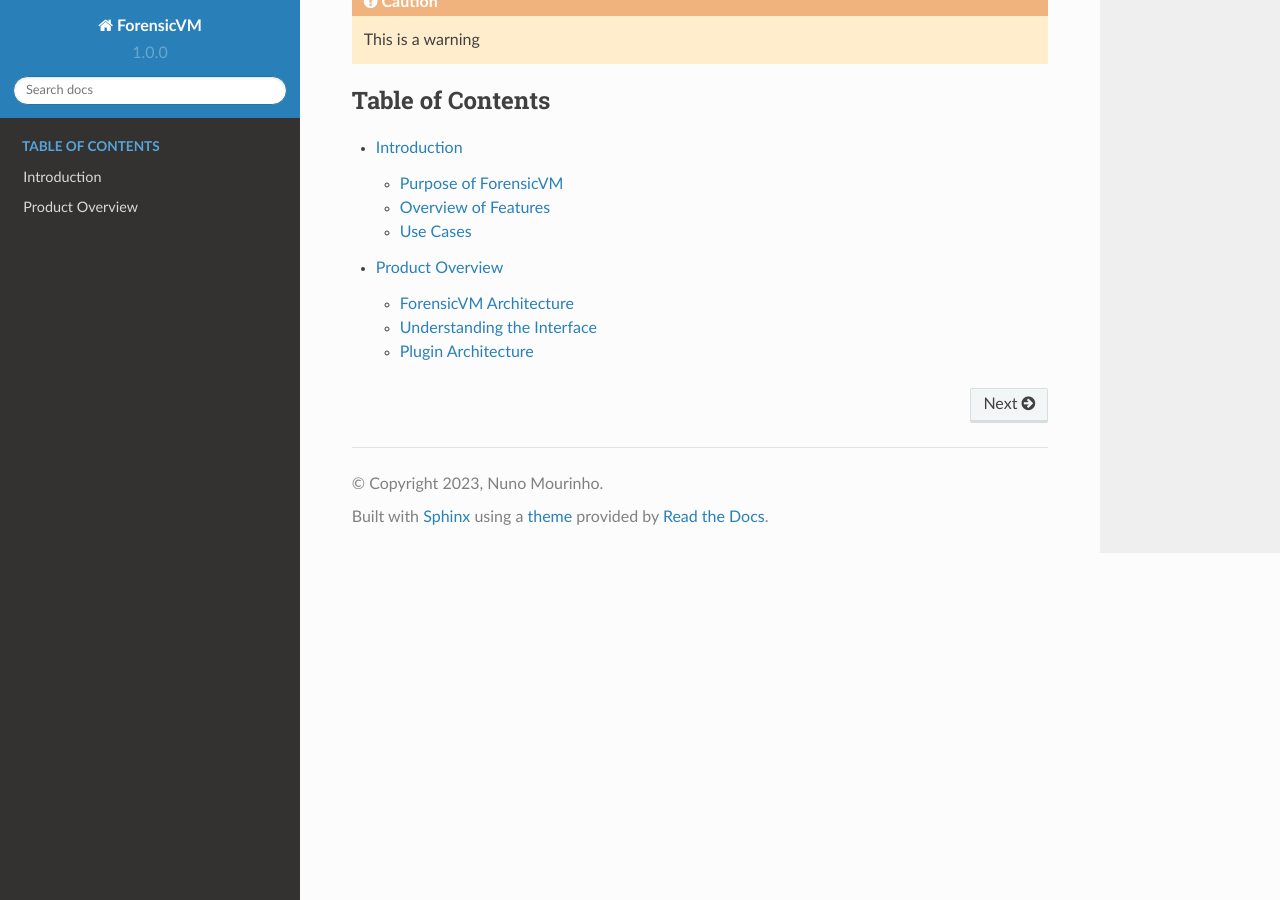
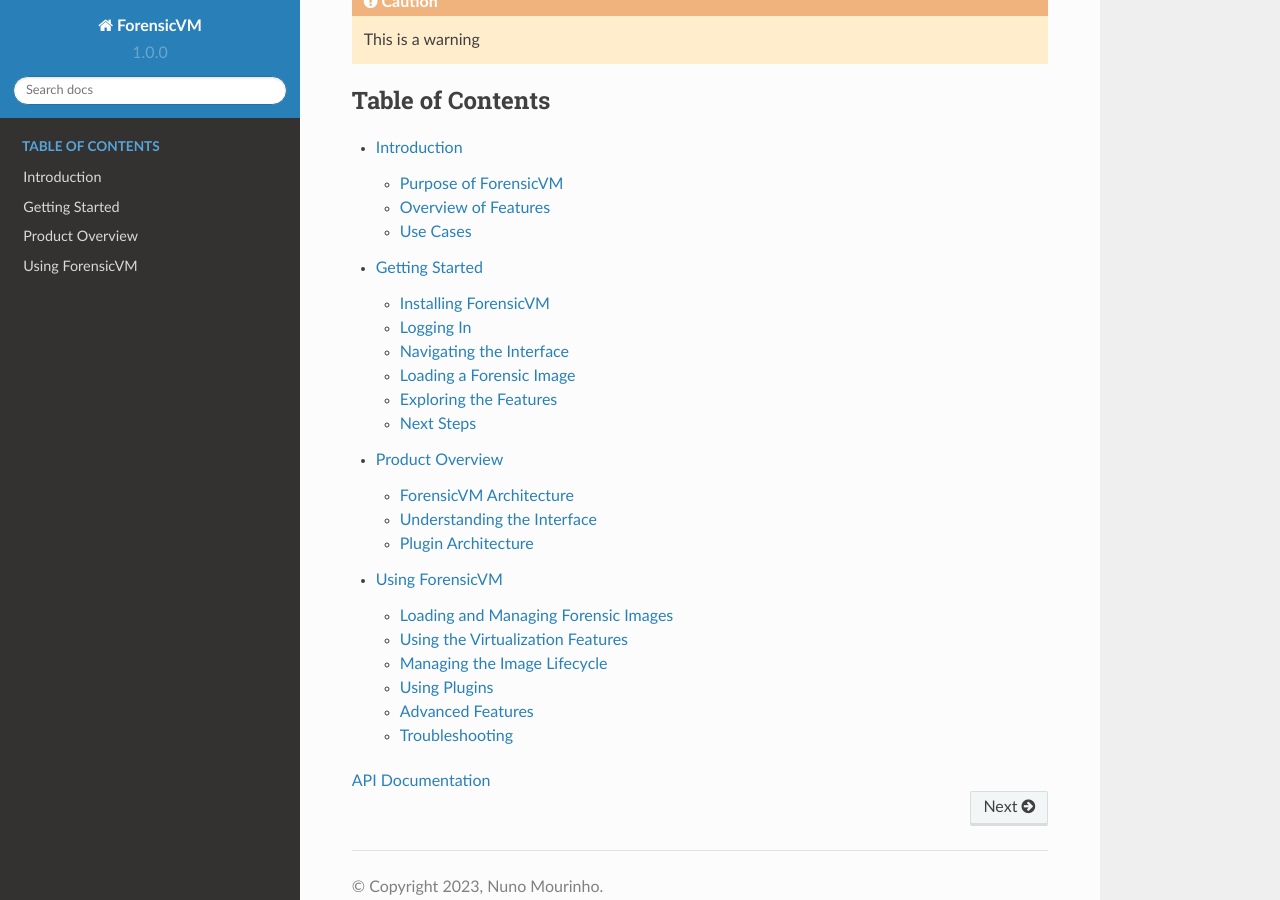
Before and after one commit to nunomourinho/ForensicVMServerAndClientDocs, a Sphinx documentation site: the page built from docs/index.rst, in a window 1280 px wide and 900 px high, scrolled down 1800 px. Built offline with Sphinx 7.4.7 and the Read the Docs theme 2.0.0, drawn with Linux system fonts in a browser that asks for light colours.

Commit message:
Update docs

```diff
--- /dev/null
+++ b/docs/getting_started.rst
@@ -0,0 +1,37 @@
+=====================
+Getting Started
+=====================
+
+This section provides an overview of the initial steps to start using ForensicVM.
+
+Installing ForensicVM
+=========================
+
+Before you can use ForensicVM, you must first install the software on your system. To do this, follow the steps outlined in the :ref:`installation-guide`.
+
+Logging In
+=============
+
+After installing ForensicVM, you can access its interface by logging in. Use the credentials that you set during the installation process.
+
+Navigating the Interface
+============================
+
+Once logged in, you will see the main interface of ForensicVM. This is where you can manage forensic images, view system information, and access various features and tools.
+
+Loading a Forensic Image
+============================
+
+To load a forensic image into ForensicVM, navigate to the "Load Image" option in the menu, then follow the prompts to select and load your forensic image.
+
+Exploring the Features
+=========================
+
+ForensicVM has a variety of features designed to help with forensic analysis. These include virtualization of forensic images, managing the lifecycle of images, and a plugin architecture that allows for the addition of new features and tools. You can access these features through the main interface.
+
+Next Steps
+============
+
+After familiarizing yourself with ForensicVM, you may want to explore more advanced topics such as managing and developing plugins, advanced analysis techniques, or optimizing your ForensicVM setup. Refer to the respective sections in this documentation for more information.
+
+.. _installation-guide:
--- a/docs/index.rst
+++ b/docs/index.rst
@@ -42,4 +42,12 @@
    :caption: Table of Contents
 
    Introduction <introduction>
+   Getting Started <getting_started>
    Product Overview <product_overview/product_overview>
+   Using ForensicVM <using_forensicvm>
+
+.. raw:: html
+
+   <li>
+      <a href="html/index.html">API Documentation</a>
+   </li>
--- /dev/null
+++ b/docs/using_forensicvm.rst
@@ -0,0 +1,47 @@
+=====================
+Using ForensicVM
+=====================
+
+This section provides a detailed guide on how to use ForensicVM in your forensic analysis.
+
+Loading and Managing Forensic Images
+======================================
+
+ForensicVM provides an intuitive interface for loading and managing forensic images. To load an image...
+
+(Here you provide step-by-step instructions on how to load a forensic image.)
+
+Using the Virtualization Features
+===================================
+
+ForensicVM allows you to virtualize forensic images, making it easier to analyze them...
+
+(Here you explain how to use the virtualization features.)
+
+Managing the Image Lifecycle
+===============================
+
+With ForensicVM, you can manage the entire lifecycle of a forensic image...
+
+(Here you explain how to manage the lifecycle of an image.)
+
+Using Plugins
+===============
+
+One of the powerful features of ForensicVM is its support for plugins...
+
+(Here you explain how to install and use plugins in ForensicVM.)
+
+Advanced Features
+===================
+
+ForensicVM also has several advanced features...
+
+(Here you explain any advanced features.)
+
+Troubleshooting
+================
+
+If you encounter any issues while using ForensicVM...
+
+(Here you provide common troubleshooting steps.)
```
